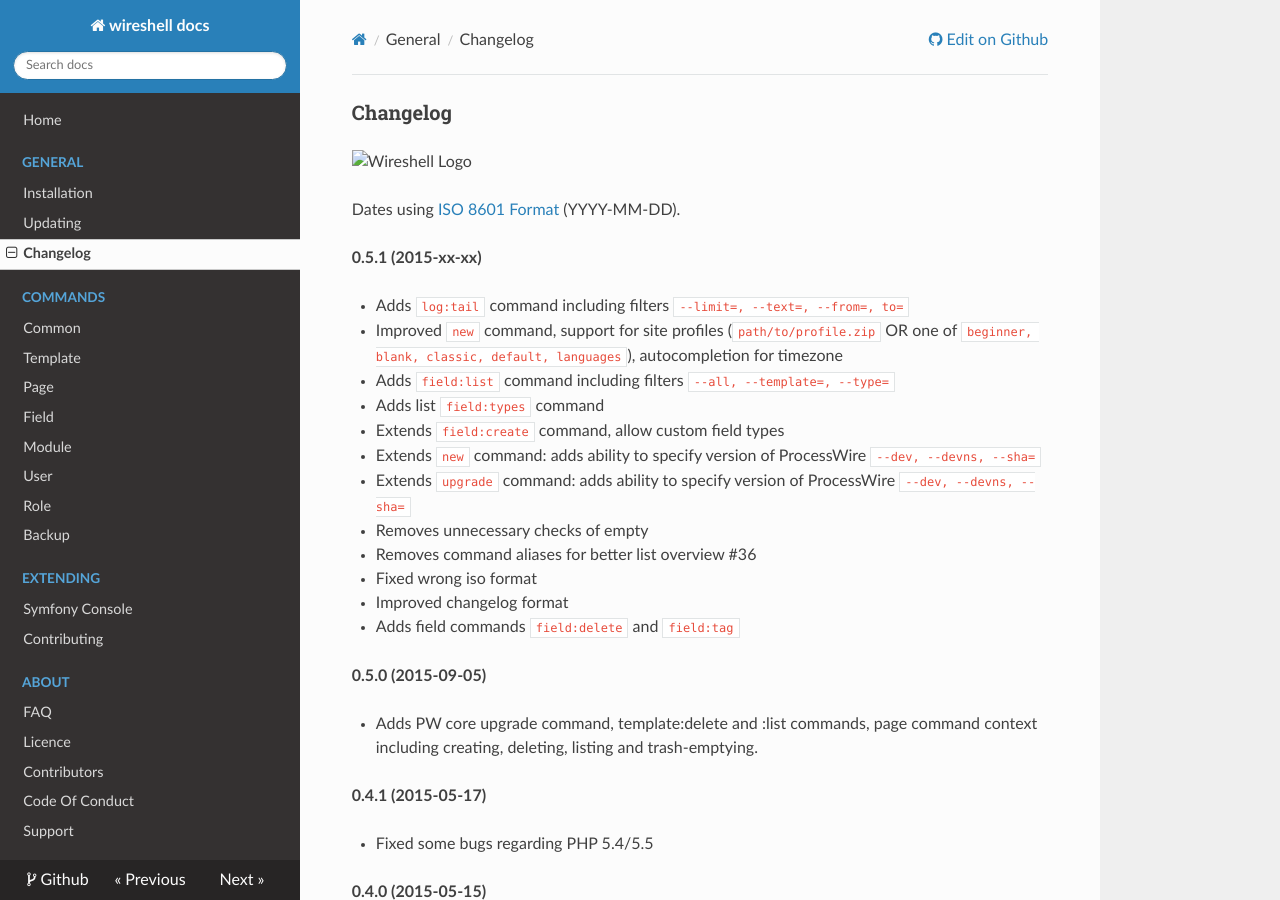
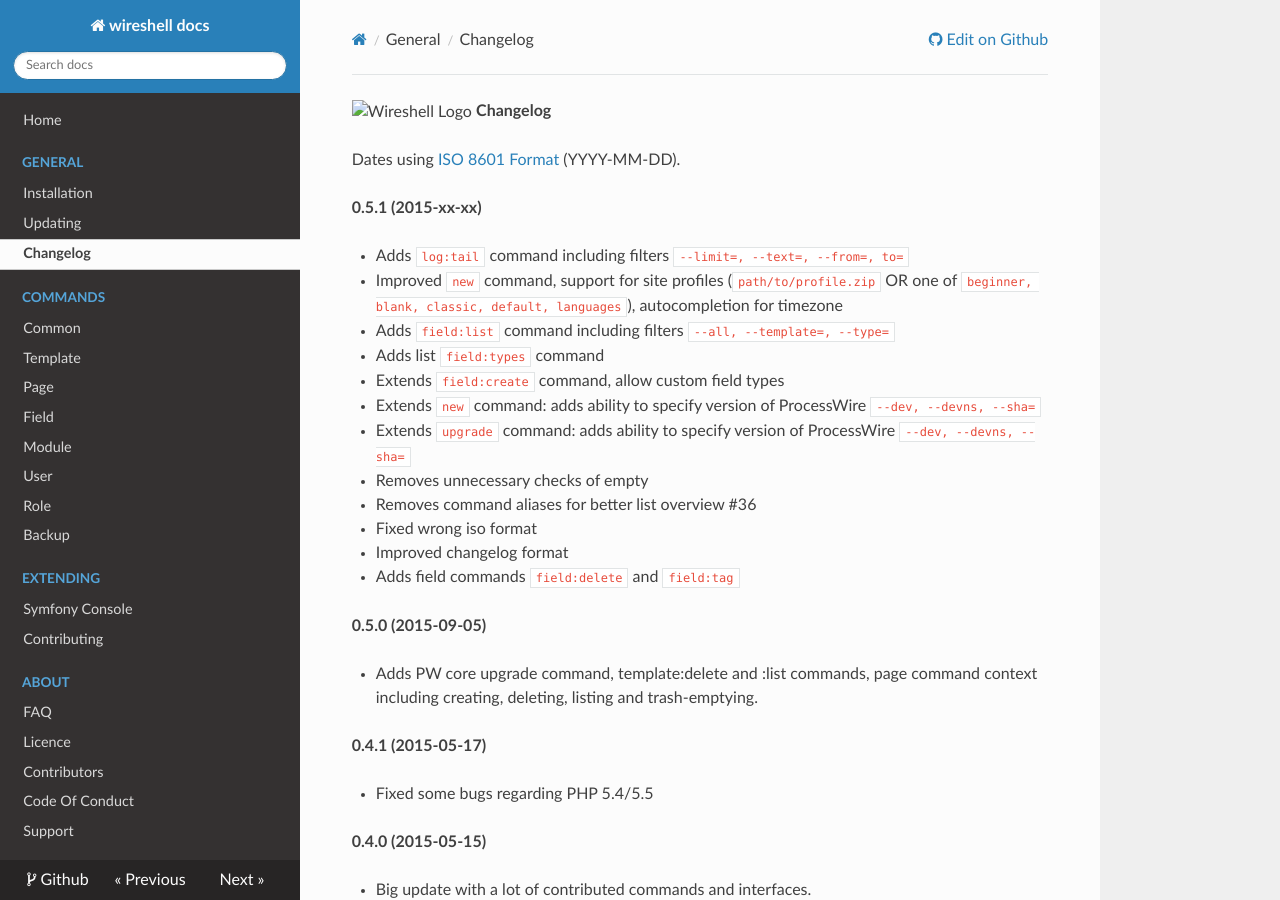
Before and after one commit to wireshell/wireshell, an MkDocs documentation site: the page built from docs/changelog.md, in a window 1280 px wide and 900 px high. Built offline with MkDocs 1.6.1, drawn with Linux system fonts in a browser that asks for light colours; nearby versions of some CDN libraries; old or Windows-style settings are respelled for this version of MkDocs.

Commit message:
update headlines - 2

```diff
--- a/docs/changelog.md
+++ b/docs/changelog.md
@@ -1,6 +1,5 @@
-### Changelog
+![Wireshell Logo](http://wireshell.pw/favicon-16x16.png) **Changelog**
 
-![Wireshell Logo](http://wireshell.pw/favicon-16x16.png)
 
 Dates using [ISO 8601 Format](http://www.iso.org/iso/iso8601) (YYYY-MM-DD).
 
```
Also changed, not shown: docs/install.md (+1 -1 lines).
